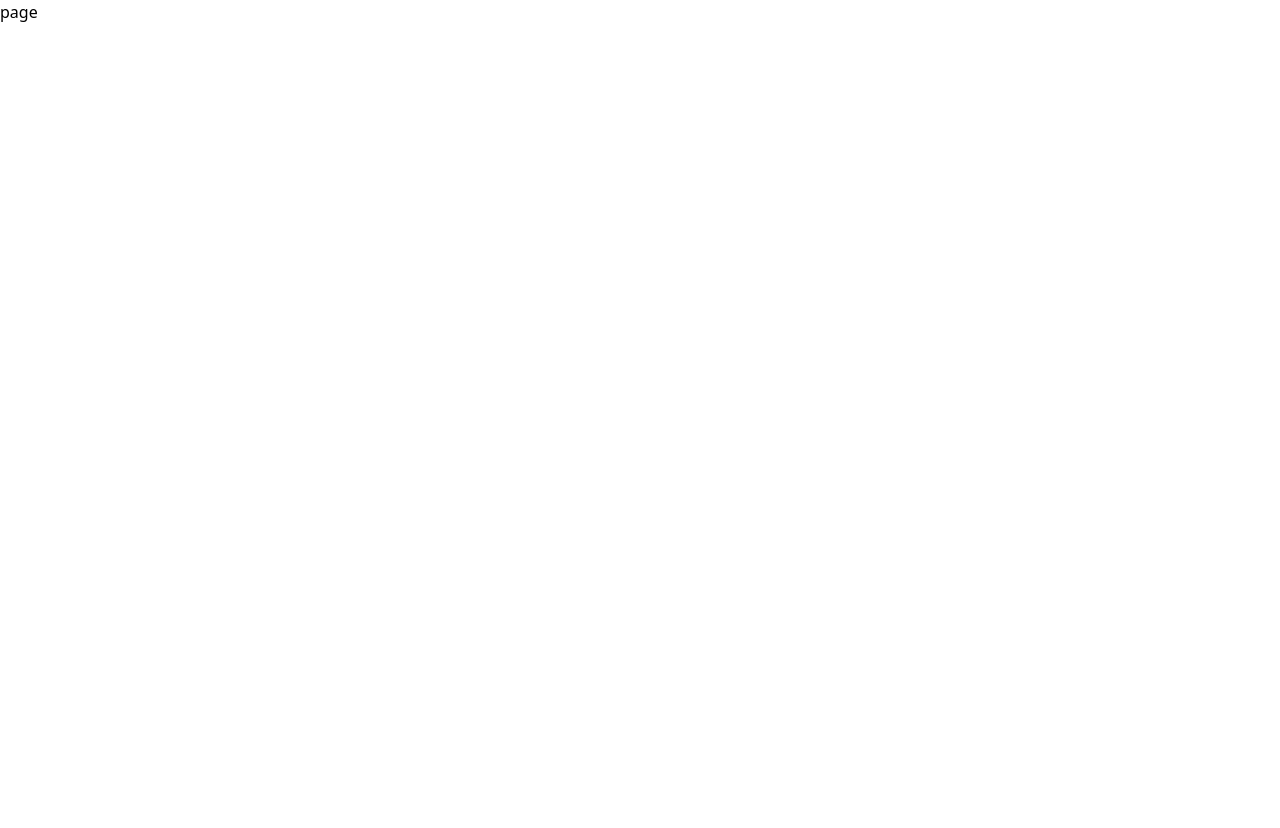
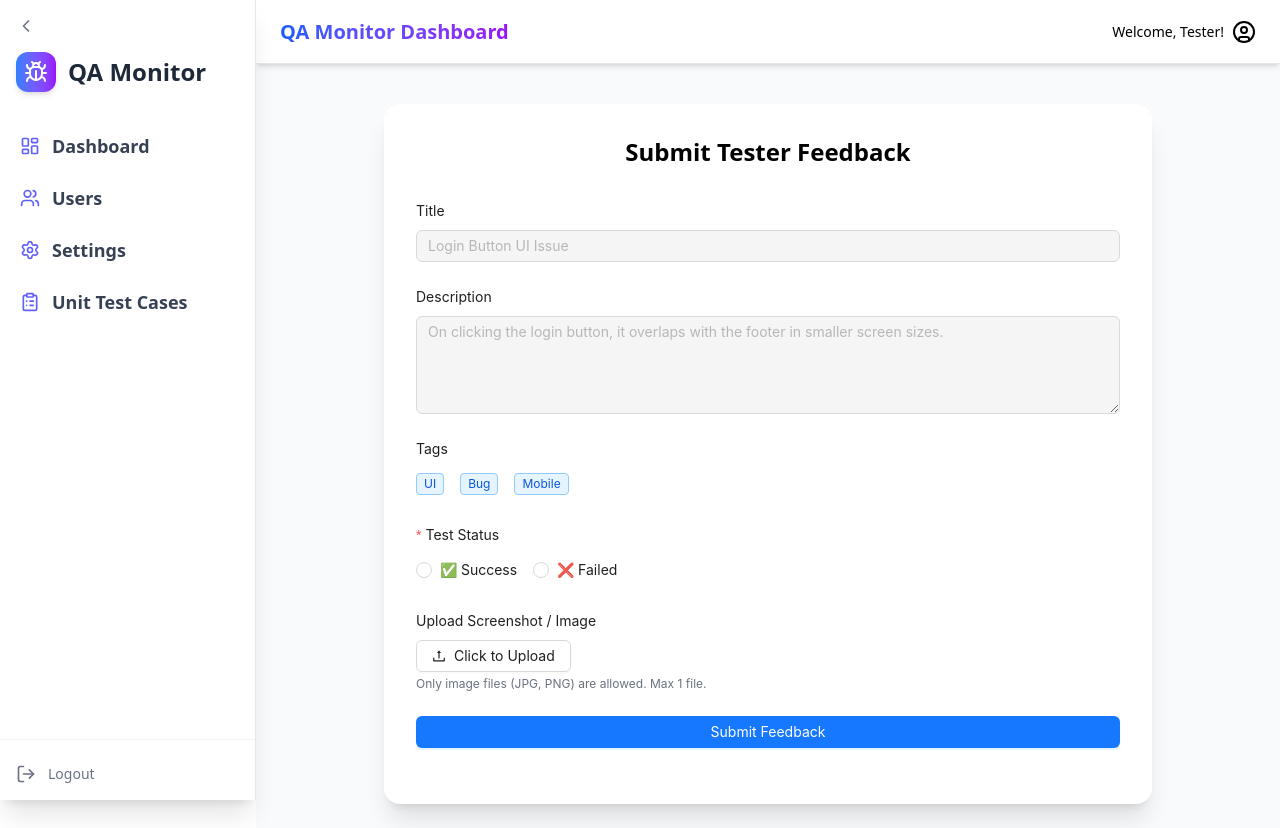
Before and after one commit to govindgb/Qa-Tracker, a Next.js app in the folder qa-tracker/: page /dashboard/tester-feedback in a window 1280 px wide. Before the commit the page ends 800 px from the top, so only its background shows below. Built offline with nearby package versions, Linux system fonts and the light colour scheme.

Commit message:
feat: implement Tester Feedback submission form and add Feedback Summary table

```diff
--- /dev/null
+++ b/qa-tracker/app/dashboard/project-testing-status/page.tsx
@@ -0,0 +1,138 @@
+'use client';
+
+import React, { useState } from 'react';
+import { Table, Tag, Select, Image } from 'antd';
+import type { ColumnsType } from 'antd/es/table';
+import dayjs from 'dayjs';
+import DashboardLayout from "@/app/layouts/DashboardLayout";
+
+const { Option } = Select;
+
+interface Feedback {
+  key: string;
+  title: string;
+  createdBy: string;
+  assignedTo: string;
+  feedback: string;
+  status: 'success' | 'failed';
+  image: string;
+  updatedAt: string;
+}
+
+const dummyData: Feedback[] = [
+  {
+    key: '1',
+    title: 'Login Button Bug',
+    createdBy: 'Anjali',
+    assignedTo: 'Govind',
+    feedback: 'Login button is misaligned on mobile.',
+    status: 'failed',
+    image: 'https://picsum.photos/id/1011/120/80', // Random image
+    updatedAt: '2025-06-26T14:00:00Z',
+  },
+  {
+    key: '2',
+    title: 'Dark Mode Toggle',
+    createdBy: 'Raj',
+    assignedTo: 'Priya',
+    feedback: 'Dark mode works correctly.',
+    status: 'success',
+    image: 'https://picsum.photos/id/1005/120/80',
+    updatedAt: '2025-06-25T09:30:00Z',
+  },
+  {
+    key: '3',
+    title: 'Chart Bug on Safari',
+    createdBy: 'Neha',
+    assignedTo: 'Ravi',
+    feedback: 'Pie chart doesn’t load on Safari.',
+    status: 'failed',
+    image: 'https://picsum.photos/id/1012/120/80',
+    updatedAt: '2025-06-24T12:45:00Z',
+  },
+];
+
+
+const FeedbackTable = () => {
+  const [statusFilter, setStatusFilter] = useState<string>('all');
+
+  const filteredData = dummyData.filter((item) =>
+    statusFilter === 'all' ? true : item.status === statusFilter
+  );
+
+  const columns: ColumnsType<Feedback> = [
+    {
+      title: 'Title',
+      dataIndex: 'title',
+      key: 'title',
+      render: (text) => <span className="font-medium">{text}</span>,
+    },
+    {
+      title: 'Created By',
+      dataIndex: 'createdBy',
+      key: 'createdBy',
+    },
+    {
+      title: 'Assigned To',
+      dataIndex: 'assignedTo',
+      key: 'assignedTo',
+    },
+    {
+      title: 'Feedback',
+      dataIndex: 'feedback',
+      key: 'feedback',
+      responsive: ['md'],
+      render: (text) => <p className="line-clamp-2 text-gray-600">{text}</p>,
+    },
+    {
+      title: 'Image',
+      dataIndex: 'image',
+      key: 'image',
+      render: (src) => <Image src={src} alt="upload" width={80} height={50} />,
+    },
+    {
+      title: 'Status',
+      dataIndex: 'status',
+      key: 'status',
+      render: (status) => (
+        <Tag color={status === 'success' ? 'green' : 'red'} className="capitalize">
+          {status}
+        </Tag>
+      ),
+    },
+    {
+      title: 'Last Updated',
+      dataIndex: 'updatedAt',
+      key: 'updatedAt',
+      render: (date) => dayjs(date).format('MMM D, YYYY h:mm A'),
+    },
+  ];
+
+  return (
+    <DashboardLayout>
+    <div className="max-w-7xl mx-auto bg-white rounded-2xl shadow-lg p-6 mt-10">
+      <div className="flex justify-between items-center mb-6">
+        <h2 className="text-xl font-semibold">Tester Feedback Summary</h2>
+        <Select
+          value={statusFilter}
+          onChange={setStatusFilter}
+          style={{ width: 180 }}
+        >
+          <Option value="all">All Status</Option>
+          <Option value="success">✅ Success</Option>
+          <Option value="failed">❌ Failed</Option>
+        </Select>
+      </div>
+      <Table
+        columns={columns}
+        dataSource={filteredData}
+        pagination={{ pageSize: 5 }}
+        rowKey="key"
+        bordered
+      />
+    </div>
+    </DashboardLayout>
+  );
+};
+
+export default FeedbackTable;
--- a/qa-tracker/app/dashboard/tester-feedback/page.tsx
+++ b/qa-tracker/app/dashboard/tester-feedback/page.tsx
@@ -1,11 +1,94 @@
-import React from 'react'
+'use client';
 
-function page() {
+import React, { useState } from 'react';
+import { Form, Input, Button, Radio, Upload, Tag, message } from 'antd';
+import { UploadOutlined } from '@ant-design/icons';
+import DashboardLayout from "@/app/layouts/DashboardLayout";
+
+const { TextArea } = Input;
+
+const TesterFeedback = () => {
+  // Simulated pre-filled data (can come from props or API)
+  const initialData = {
+    title: 'Login Button UI Issue',
+    description: 'On clicking the login button, it overlaps with the footer in smaller screen sizes.',
+    tags: ['UI', 'Bug', 'Mobile'],
+  };
+
+  const [fileList, setFileList] = useState<any[]>([]);
+
+  const onFinish = (values: any) => {
+    const finalData = {
+      ...values,
+      title: initialData.title,
+      description: initialData.description,
+      tags: initialData.tags,
+      image: fileList?.[0]?.originFileObj || null,
+    };
+    console.log('Submitted Feedback:', finalData);
+    message.success('Feedback submitted successfully!');
+  };
+
   return (
-    <div>
-      page
+    <DashboardLayout>
+    <div className="max-w-3xl mx-auto bg-white rounded-2xl shadow-xl p-8 mt-10">
+      <h2 className="text-2xl font-bold text-center mb-8">Submit Tester Feedback</h2>
+      <Form layout="vertical" onFinish={onFinish}>
+        {/* Disabled Title */}
+        <Form.Item label="Title">
+          <Input value={initialData.title} disabled />
+        </Form.Item>
+
+        {/* Disabled Description */}
+        <Form.Item label="Description">
+          <TextArea value={initialData.description} disabled rows={4} />
+        </Form.Item>
+
+        {/* Disabled Tags */}
+        <Form.Item label="Tags">
+          <div className="flex flex-wrap gap-2">
+            {initialData.tags.map(tag => (
+              <Tag key={tag} color="blue">{tag}</Tag>
+            ))}
+          </div>
+        </Form.Item>
+
+        {/* Editable Test Status */}
+        <Form.Item
+          label="Test Status"
+          name="status"
+          rules={[{ required: true, message: 'Please select a status' }]}
+        >
+          <Radio.Group className="flex gap-8">
+            <Radio value="success">✅ Success</Radio>
+            <Radio value="failed">❌ Failed</Radio>
+          </Radio.Group>
+        </Form.Item>
+
+        {/* Upload */}
+        <Form.Item label="Upload Screenshot / Image">
+          <Upload
+            beforeUpload={() => false}
+            fileList={fileList}
+            onChange={({ fileList }) => setFileList(fileList)}
+            maxCount={1}
+            accept="image/*"
+          >
+            <Button icon={<UploadOutlined />}>Click to Upload</Button>
+          </Upload>
+          <p className="text-xs text-gray-500 mt-1">Only image files (JPG, PNG) are allowed. Max 1 file.</p>
+        </Form.Item>
+
+        {/* Submit */}
+        <Form.Item>
+          <Button type="primary" htmlType="submit" className="w-full">
+            Submit Feedback
+          </Button>
+        </Form.Item>
+      </Form>
     </div>
-  )
-}
+    </DashboardLayout>
+  );
+};
 
-export default page
+export default TesterFeedback;
```
